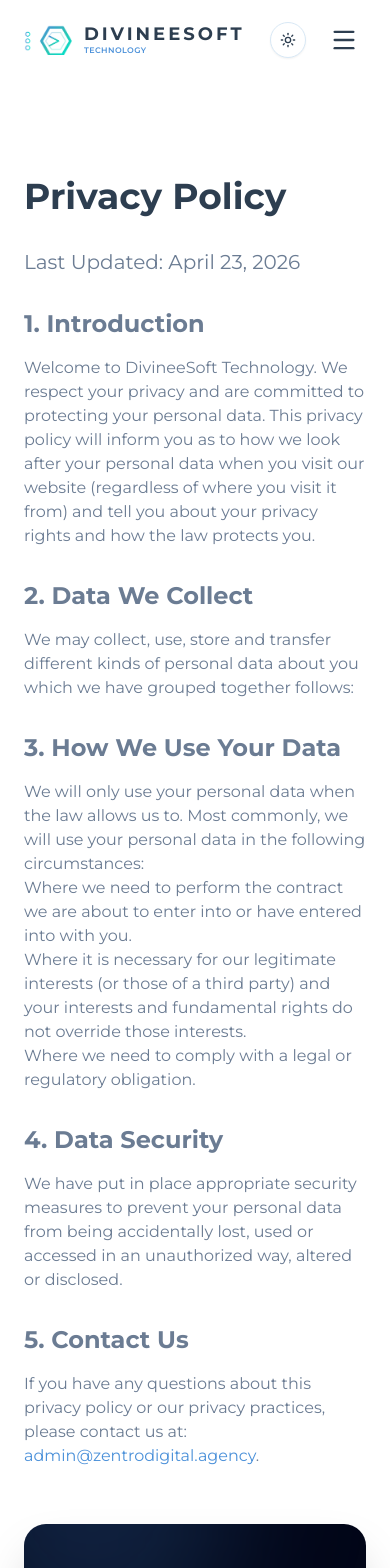
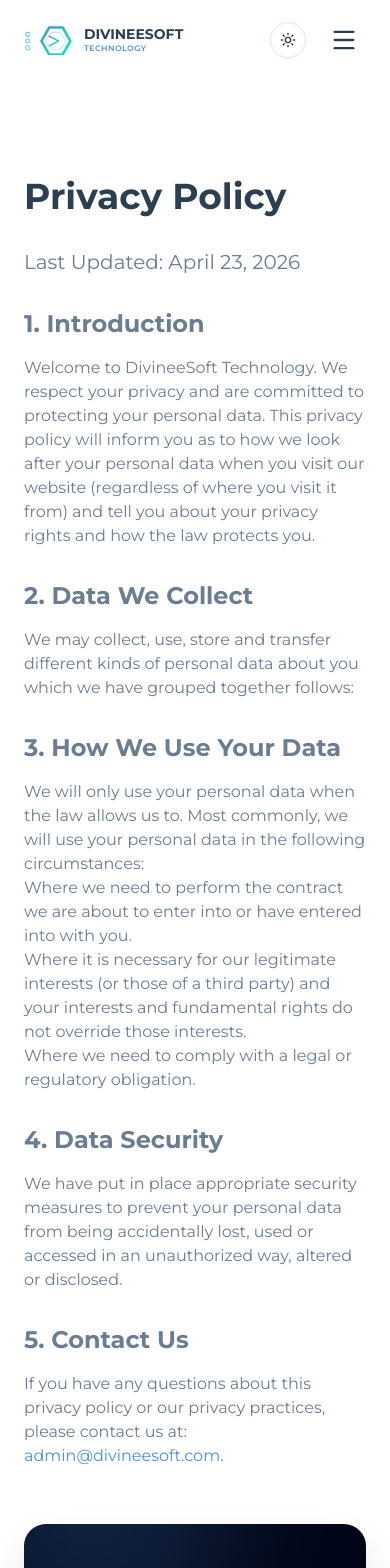
Before and after one commit to zeeshandevsinn/DivineeSoft-Technology, a Next.js app: page /privacy in a window 390 px wide. Shown: the top 1568 px of the page. Built offline with nearby package versions, Linux system fonts and the light colour scheme.

Commit message:
color improvements, info updated

```diff
--- a/app/privacy/page.tsx
+++ b/app/privacy/page.tsx
@@ -64,7 +64,7 @@ const privacyPolicyData: PrivacySection[] = [
     content: (
       <>
         <p>
-          If you have any questions about this privacy policy or our privacy practices, please contact us at: <a href="mailto:admin@zentrodigital.agency" className="text-primary hover:text-blue-800">admin@zentrodigital.agency</a>.
+          If you have any questions about this privacy policy or our privacy practices, please contact us at: <a href="mailto:admin@divineesoft.com" className="text-primary hover:text-blue-800">admin@divineesoft.com</a>.
         </p>
       </>
     ),
--- a/app/terms/page.tsx
+++ b/app/terms/page.tsx
@@ -45,7 +45,7 @@ export default function TermsPage() {
 
             <h3>7. Contact Us</h3>
             <p>
-              If you have any questions about these Terms, please contact us at: <a href="mailto:admin@zentrodigital.agency" className="text-primary hover:text-blue-800">admin@zentrodigital.agency</a>.
+              If you have any questions about these Terms, please contact us at: <a href="mailto:admin@divineesoft.com" className="text-primary hover:text-blue-800">admin@divineesoft.com</a>.
             </p>
           </div>
         </section>
--- a/components/Logo.tsx
+++ b/components/Logo.tsx
@@ -49,7 +49,7 @@ export default function Logo({
         <div className={cn("flex flex-col justify-center", isFooter ? "hidden lg:flex" : "")}>
           <h1
             className={cn(
-              "text-lg font-bold leading-none tracking-[3px] logoText transition-colors",
+              "text-sm md:text-base lg:text-lg font-bold leading-none md:tracking-[3px] sm:tracking-[1px] logoText transition-colors",
               shouldUseWhite ? "text-white" : "text-foreground",
               textClassName
             )}
--- a/components/layout/Footer.tsx
+++ b/components/layout/Footer.tsx
@@ -116,7 +116,7 @@ export default function Footer() {
                 </div>
                 <div>
                   <span className="block text-white font-medium mb-1">Email Us</span>
-                  <a href="mailto:admin@zentrodigital.agency" className="text-sm hover:text-white transition-colors">admin@zentrodigital.agency</a>
+                  <a href="mailto:admin@divineesoft.com" className="text-sm hover:text-white transition-colors">admin@divineesoft.com</a>
                 </div>
               </li>
             </ul>
--- a/components/ui/PageHero.tsx
+++ b/components/ui/PageHero.tsx
@@ -48,7 +48,7 @@ export default function PageHero({
     <section className="relative min-h-[60vh] md:min-h-[70vh] flex items-center justify-center overflow-hidden pt-20">
       {/* Background Image & Overlay */}
       <div className="absolute inset-0 z-0">
-        <div className="absolute inset-0 bg-background/75 z-10" />
+        <div className="absolute inset-0 bg-slate-900/70 z-10" />
         <img
           src={bgImage}
           alt="Background"
```
